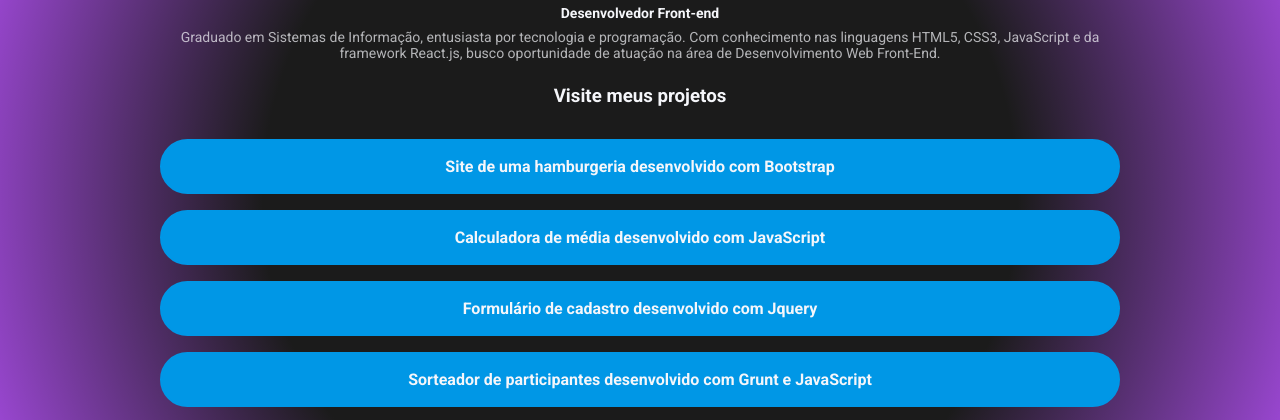
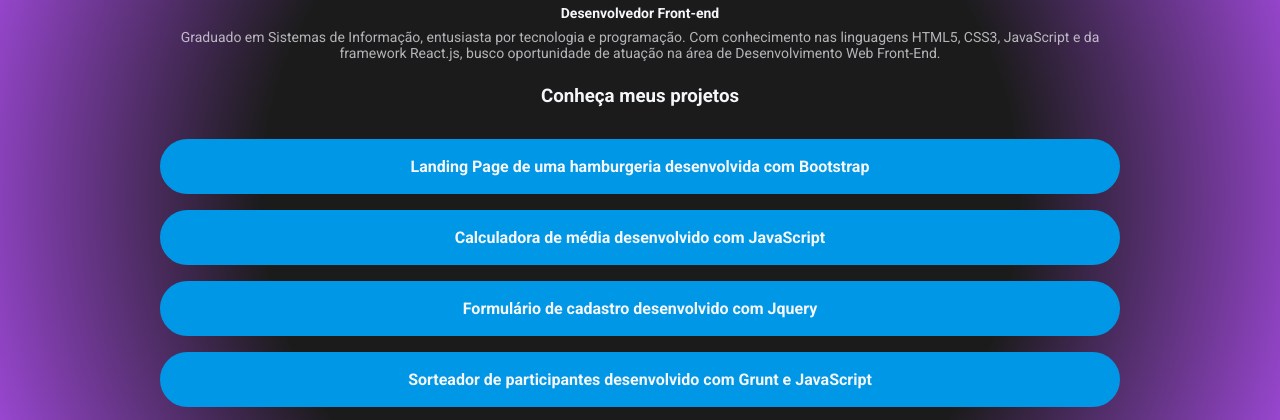
Before and after one commit to GuilhermeKiss/portfolio, a website: page index.html in a window 1280 px wide. Shown: the part 203-623 px from the top of the page. Drawn offline with Linux system fonts and the light colour scheme.

```diff
--- a/index.html
+++ b/index.html
@@ -22,11 +22,11 @@
                 </div>
         </header>
         <nav>
-            <h3 class="projects-title">Visite meus projetos</h3>
+            <h3 class="projects-title">Conheça meus projetos</h3>
             <ul class="project-list">
                 <li class="project-list-item">
                     <a href="https://projeto-3-ebac-by-guilherme-kiss.vercel.app/" target="_blank">
-                        Site de uma hamburgeria desenvolvido com Bootstrap
+                        Landing Page de uma hamburgeria desenvolvida com Bootstrap
                     </a>
                 </li>
                 <li class="project-list-item">
```
